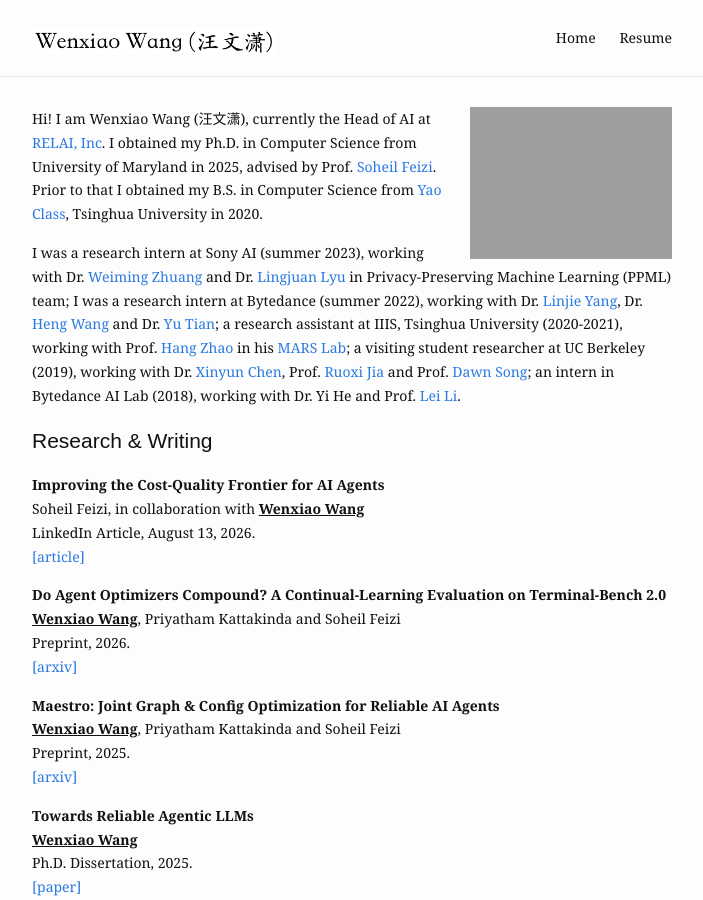
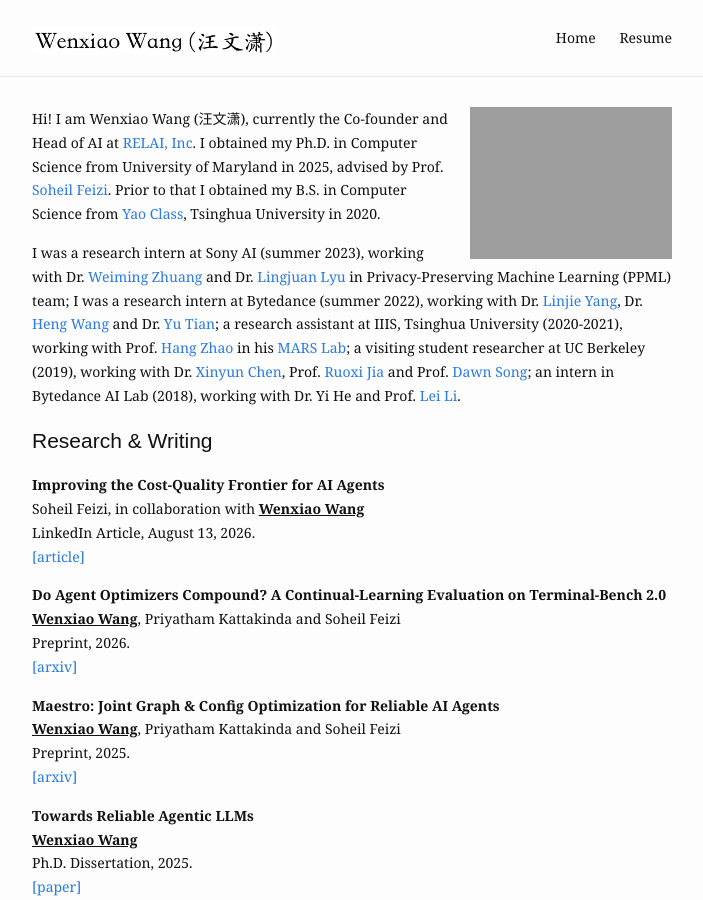
Before and after one commit to wangwenxiao/wangwenxiao.github.io, a Jekyll site: the page built from index.md, in a window 1280 px wide and 900 px high. Shown: the whole window, without its empty margins (288-991 px from the left). Built offline with Jekyll 4.4.1, drawn with Linux system fonts in a browser that asks for light colours.

Commit message:
Update RELAI role in bio

```diff
--- a/index.md
+++ b/index.md
@@ -6,7 +6,7 @@ profile_picture:
 ---
 
 
-Hi! I am Wenxiao Wang (汪文潇), currently the Head of AI at [RELAI, Inc](https://relai.ai/).
+Hi! I am Wenxiao Wang (汪文潇), currently the Co-founder and Head of AI at [RELAI, Inc](https://relai.ai/).
 I obtained my Ph.D. in Computer Science from University of Maryland in 2025, advised by Prof. [Soheil Feizi](https://www.cs.umd.edu/~sfeizi/). Prior to that I obtained my B.S. in Computer Science from [Yao Class](https://iiis.tsinghua.edu.cn/en/yaoclass/), Tsinghua University in 2020.
 
 I was a research intern at Sony AI (summer 2023), working with Dr. [Weiming Zhuang](https://weiming.me) and Dr. [Lingjuan Lyu](https://sites.google.com/view/lingjuan-lyu/home?pli=1) in Privacy-Preserving Machine Learning (PPML) team; I was a research intern at Bytedance (summer 2022), working with Dr. [Linjie Yang](https://sites.google.com/site/linjieyang89/), Dr. [Heng Wang](https://hengcv.github.io) and Dr. [Yu Tian](https://scholar.google.com/citations?user=DxPjkDoAAAAJ); a research assistant at IIIS, Tsinghua University (2020-2021), working with Prof. [Hang Zhao](https://hangzhaomit.github.io) in his [MARS Lab](http://group.iiis.tsinghua.edu.cn/~marslab/#/); a visiting student researcher at UC Berkeley (2019), working with Dr. [Xinyun Chen](https://jungyhuk.github.io), Prof. [Ruoxi Jia](https://ruoxijia.info) and Prof. [Dawn Song](https://people.eecs.berkeley.edu/~dawnsong/); an intern in Bytedance AI Lab (2018), working with Dr. Yi He and Prof. [Lei Li](https://sites.cs.ucsb.edu/~lilei/).
```
